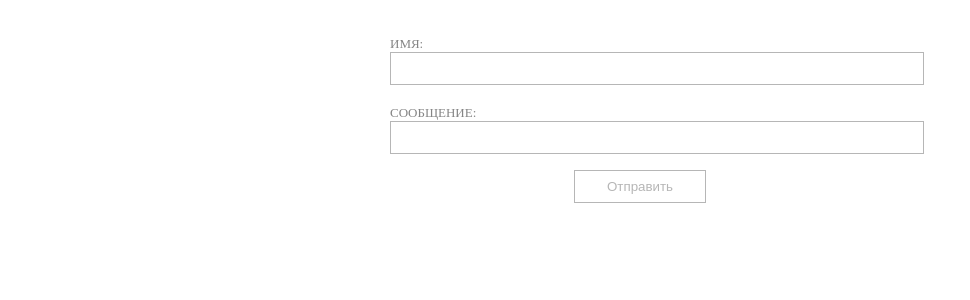
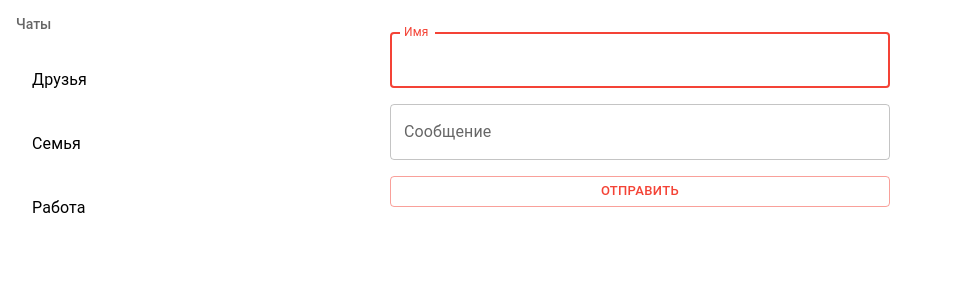
Before and after one commit to Akseonov/react1, a React (Create React App) app: page / in a window 1280 px wide. Shown: the top 300 px of the page, without its empty margins (0-970 px from the left). Built offline with nearby package versions, Linux system fonts and the light colour scheme.

Commit message:
lesson-3-func  - Completed homework for lesson 3 on func components

```diff
--- a/package.json
+++ b/package.json
@@ -3,6 +3,9 @@
   "version": "0.1.0",
   "private": true,
   "dependencies": {
+    "@emotion/react": "^11.8.2",
+    "@emotion/styled": "^11.8.1",
+    "@mui/material": "^5.5.2",
     "@testing-library/jest-dom": "^5.16.2",
     "@testing-library/react": "^12.1.3",
     "@testing-library/user-event": "^13.5.0",
--- a/src/react/App.js
+++ b/src/react/App.js
@@ -1,7 +1,46 @@
 import React, {useEffect, useState} from "react";
+import Box from '@mui/material/Box';
+import TextField from '@mui/material/TextField';
+import Button from '@mui/material/Button';
+import List from '@mui/material/List';
+import ListItem from '@mui/material/ListItem';
+import ListSubheader from '@mui/material/ListSubheader';
+import ListItemText from '@mui/material/ListItemText';
+import ListItemButton from '@mui/material/ListItemButton';
+import { red } from '@mui/material/colors';
+import { ThemeProvider, createTheme } from '@mui/material/styles';
+
+const theme = createTheme({
+    palette: {
+        primary: {
+            main: red[500],
+        },
+    },
+});
 
 function App() {
     const [messageList, setMessageList] = useState([]);
+    const [element, setElement] = useState(React.createRef());
+    const [chatList, setChatList] = useState([
+        {
+            id: 1,
+            name: "Друзья",
+        },
+        {
+            id: 2,
+            name: "Семья",
+        },
+        {
+            id: 3,
+            name: "Работа",
+        },
+    ]);
+
+    function focusTextField(input) {
+        if (input) {
+            input.focus();
+        }
+    }
 
     function handleSubmit(event) {
         event.preventDefault();
@@ -23,6 +62,7 @@ function App() {
     useEffect( () => {
         setTimeout( () => {
             botAnswer(messageList);
+            focusTextField(element.current);
         }, 1500 );
     }, [messageList] );
 
@@ -37,19 +77,37 @@ function App() {
     }
 
     return (
+        <ThemeProvider theme={theme}>
             <div className="App">
+                <div style={{
+                    position: 'absolute',
+                    left: 0,
+                    top: 0, }}>
+                    <List subheader={<ListSubheader>Чаты</ListSubheader>}
+                          sx={{ width: '100%', maxWidth: 360, bgcolor: 'background.paper' }}>
+                        {
+                            chatList.map( chat => <ListItem key={chat.id}>
+                                <ListItemButton>
+                                    <ListItemText primary={chat.name} />
+                                </ListItemButton>
+                            </ListItem> )
+                        }
+                    </List>
+                </div>
                 <div className="container">
-                <form onSubmit={handleSubmit} className="form">
-                    <label className="form__label">
-                        <span className="form__span">Имя:</span>
-                        <input className="form__input" type="text" name="author"/>
-                    </label>
-                    <label className="form__label">
-                        <span className="form__span">Сообщение:</span>
-                        <input className="form__input" type="textarea" name="text"/>
-                    </label>
-                    <input className="form__button" type="submit" value="Отправить"/>
-                </form>
+                    <Box component="form" noValidate
+                         autoComplete="off" mt={4} display="flex"
+                         flexDirection="column" onSubmit={handleSubmit}>
+                        <TextField id="name" label="Имя"
+                                   variant="outlined" sx={{ mb: 2 }}
+                                   name="author" autoFocus
+                                   inputRef={element} />
+                        <TextField id="message" label="Сообщение"
+                                   variant="outlined" sx={{ mb: 2 }}
+                                   name="text" />
+                        <Button variant="outlined" color="primary"
+                                size="small" type="submit" sx={{ mb: 4 }}>Отправить</Button>
+                    </Box>
                     <div className="message-list">
                         {messageList.map( message => <div className="message-list__item" key={message.id}>
                             { message.author && <p className="message-list__p"><span>Автор:</span> {message.author}</p>}
@@ -58,6 +116,7 @@ function App() {
                     </div>
                 </div>
             </div>
+        </ThemeProvider>
     );
 }
 
```
Also changed, not shown: 1 other file (tests, documents, lock files or other folders). Lines whose indentation alone changed are shown as unchanged.
